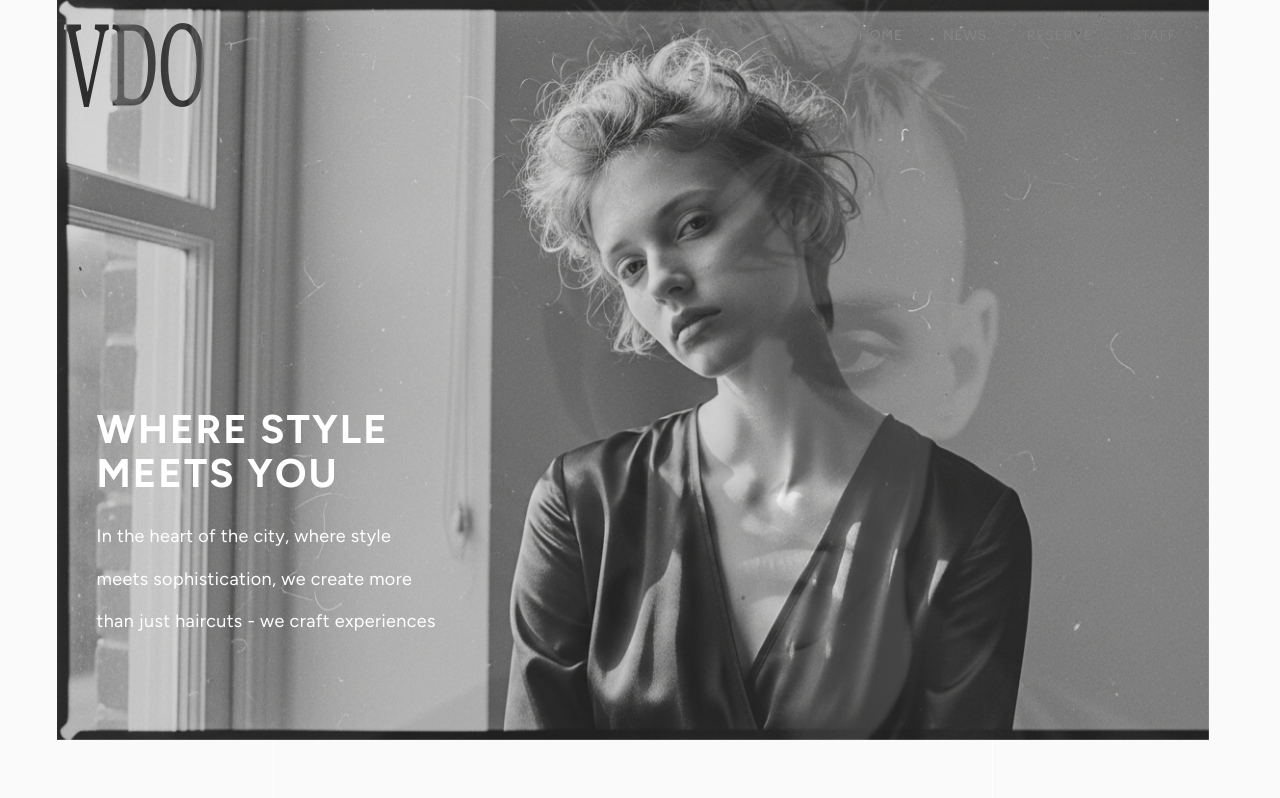
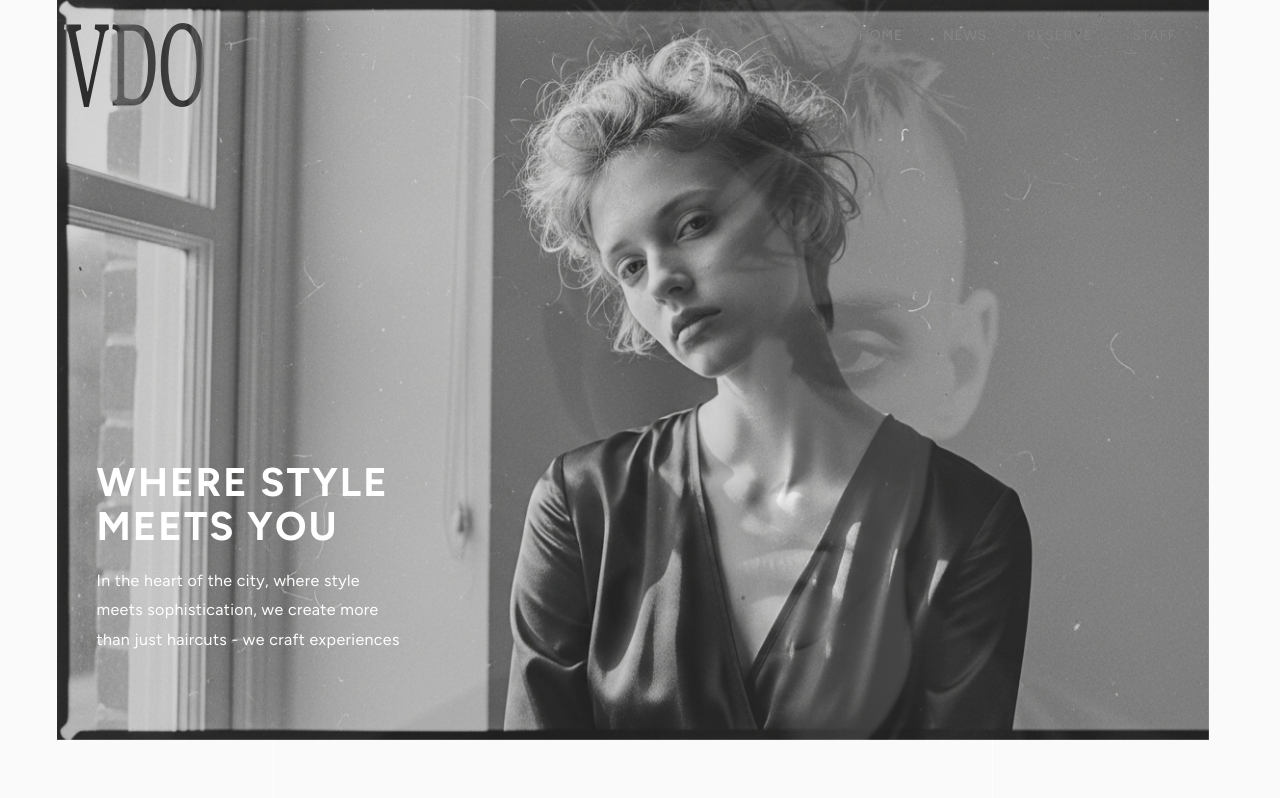
Before and after one commit to koma104/hairsalon-vdo-b, a Next.js app: page / in a window 1280 px wide. Shown: the top 798 px of the page. Built offline with nearby package versions, Linux system fonts and the light colour scheme; a web font is replaced by a local one.

Commit message:
feat: 3枚目の画像を右にずらして構図を改善

```diff
--- a/src/app/page.module.css
+++ b/src/app/page.module.css
@@ -66,6 +66,14 @@
   &.hidden {
     opacity: 0;
     transform: scale(1.1);
+  }
+
+  &.image-offset-right {
+    object-position: 42% center;
+
+    @media (min-width: 768px) {
+      object-position: center;
+    }
   }
 }
 
@@ -147,12 +155,6 @@
   margin-bottom: var(--spacing-xs);
   opacity: 1; /* 全体を表示 */
   min-height: 1.2em; /* 空の状態でも高さを保持 */
-
-  @media (min-width: 768px) {
-    font-size: var(--font-md);
-    line-height: 1.8;
-    min-height: 1.8em;
-  }
 
   &:last-child {
     margin-bottom: 0;
--- a/src/app/page.tsx
+++ b/src/app/page.tsx
@@ -631,7 +631,7 @@ function HomeContent() {
                   priority={index === 0}
                   className={`${styles['main-image']} ${
                     index === currentImageIndex ? styles['current'] : styles['hidden']
-                  }`}
+                  } ${index === 2 ? styles['image-offset-right'] : ''}`}
                   sizes="100vw"
                   quality={90}
                 />
```
